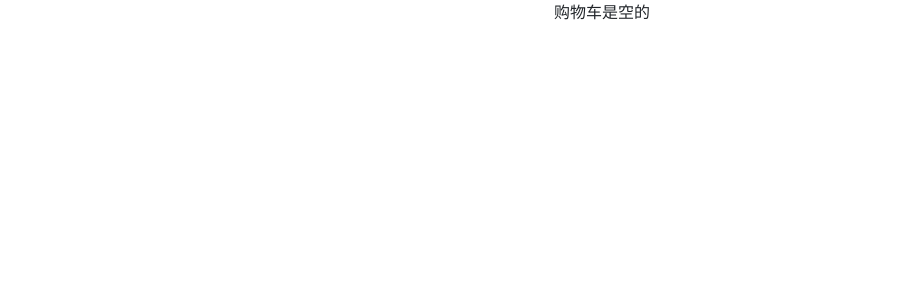
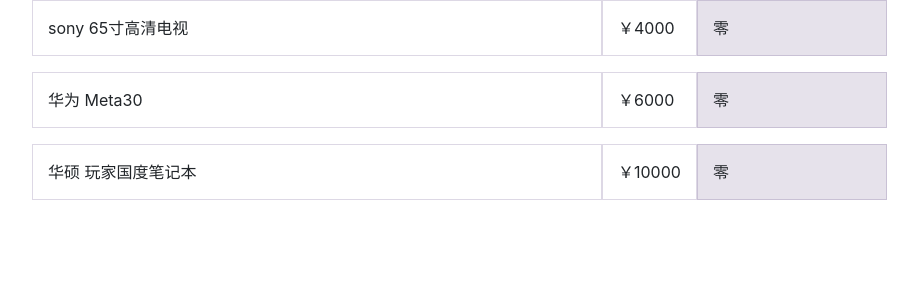
Before and after one commit to KekekeLi/react-practice, a React app: page / in a window 1280 px wide. Shown: the top 300 px of the page, without its empty margins (38-956 px from the left). Built offline with nearby package versions, Linux system fonts and the light colour scheme.

Commit message:
条件渲染中的三目运算符、函数做条件判断、与运算符&&做条件判断

```diff
--- a/src/App.js
+++ b/src/App.js
@@ -1,37 +1,43 @@
 import React, { Component } from "react";
-// import ListItem from "./components/listItem";
+import ListItem from "./components/listItem";
 // import ListItem from "./components/listItemFunc";
 
 const listData = [
-  // {
-  //   id: 1,
-  //   name: "sony 65寸高清电视",
-  //   price: 4000,
-  // },
-  // {
-  //   id: 2,
-  //   name: "华为 Meta30",
-  //   price: 6000,
-  // },
-  // {
-  //   id: 3,
-  //   name: "华硕 玩家国度笔记本",
-  //   price: 10000,
-  // },
+  {
+    id: 1,
+    name: "sony 65寸高清电视",
+    price: 4000,
+  },
+  {
+    id: 2,
+    name: "华为 Meta30",
+    price: 6000,
+  },
+  {
+    id: 3,
+    name: "华硕 玩家国度笔记本",
+    price: 10000,
+  },
 ];
 
 class App extends Component {
   renderList() {
-    if(listData.length === 0){
+    if (listData.length === 0) {
       return <div className="text-center">购物车是空的</div>
     }
+    return listData.map(item => {
+      return <ListItem key={item.id} data={item}></ListItem>
+    })
   }
 
   render() {
     return (
       <div className="container">
-        {listData.length === 0 && <div className="text-center">购物车是空的</div>}
+        {/* {listData.length === 0 && <div className="text-center">购物车是空的</div>} */}
         {/* {this.renderList()} */}
+        {listData.map(item => {
+          return <ListItem key={item.id} data={item}></ListItem>
+        })}
       </div>
     );
   }
```
